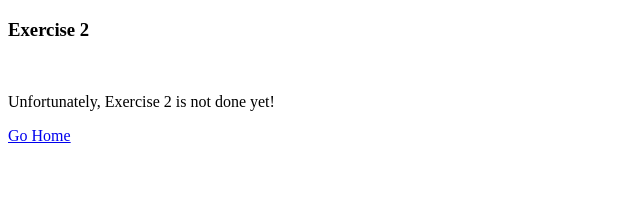
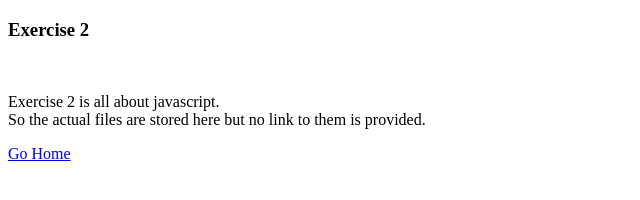
Before and after one commit to Caryswebsite1/Prog-209, a plain HTML site: page Module_2/Exercise_2.html in a window 1280 px wide. Shown: the whole page, without its empty margins (0-640 px from the left). Drawn offline with Linux system fonts and the light colour scheme.

Commit message:
updated for file contents
uploaded actual exercise .js files and changed message to reflect that.  However no link to the files is provided.

```diff
--- a/Module_2/Exercise_2.html
+++ b/Module_2/Exercise_2.html
@@ -10,7 +10,9 @@
     <p><h3>Exercise 2</h3></p>
     <br />
 
-    <p>Unfortunately, Exercise 2 is not done yet!</p>
+    <p>Exercise 2 is all about javascript. <br />
+        So the actual files are stored here but no link to them is provided.</p>
+
     <a href=" ../index.html" target="_blank">Go Home</a>
 
 </body>
```
